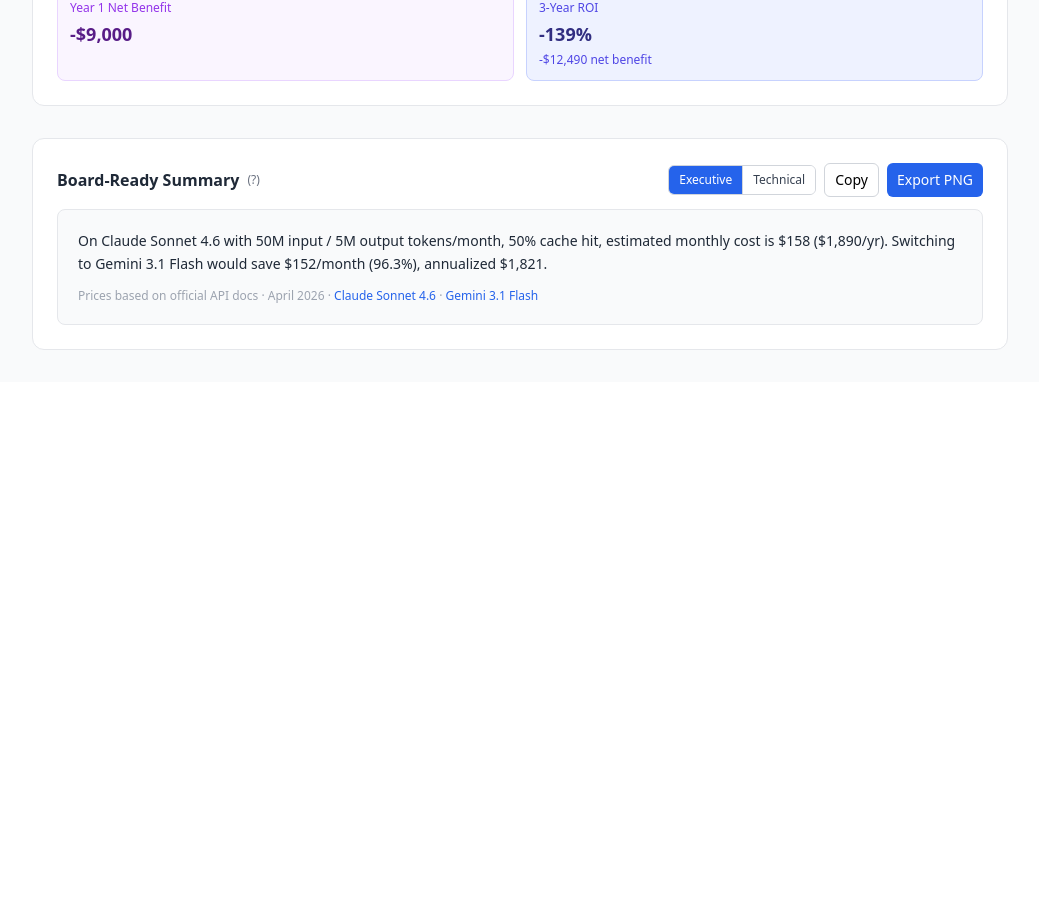
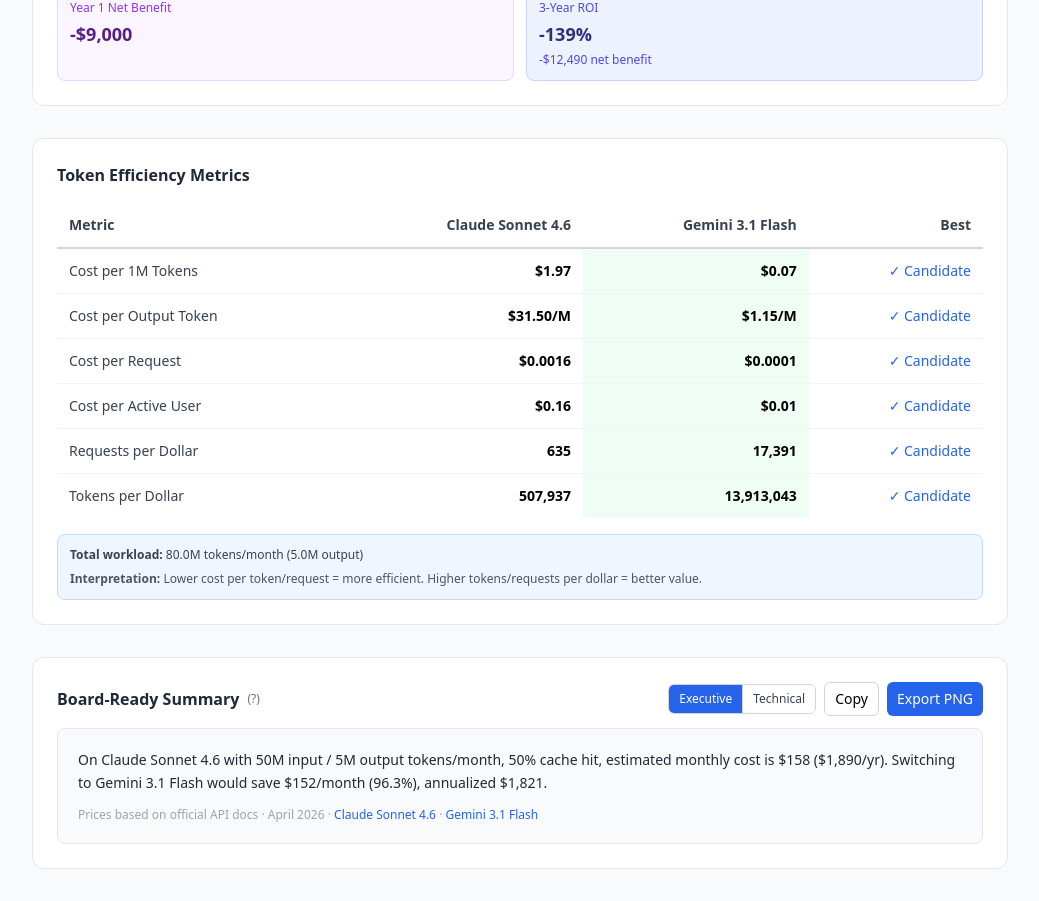
Before and after one commit to tayna99/token_simulator, a React (Vite) app: page / in a window 1280 px wide. Shown: the part 8780-9681 px from the top of the page, without its empty margins (120-1159 px from the left). Before the commit the page ends 9162 px from the top, so only its background shows below. Built offline with nearby package versions, Linux system fonts and the light colour scheme.

Commit message:
feat: token efficiency metrics dashboard with cost per token and per request analysis

```diff
--- a/src/App.tsx
+++ b/src/App.tsx
@@ -21,6 +21,7 @@ import { ModelSearch } from './components/ModelSearch'
 import { ExportAnalysis } from './components/ExportAnalysis'
 import { BudgetAlert } from './components/BudgetAlert'
 import { ROICalculator } from './components/ROICalculator'
+import { TokenEfficiency } from './components/TokenEfficiency'
 import { SummaryCard } from './components/SummaryCard'
 import { RoleSelector } from './components/RoleSelector'
 import { PeriodSelector } from './components/PeriodSelector'
@@ -240,6 +241,8 @@ function App() {
 
         <ROICalculator state={state} />
 
+        <TokenEfficiency state={state} />
+
         <SummaryCard state={state} />
       </main>
     </div>
--- /dev/null
+++ b/src/components/TokenEfficiency/index.tsx
@@ -0,0 +1,169 @@
+import { useMemo } from 'react'
+import { calculateCost } from '../../lib/calculator'
+import type { SimState } from '../../App'
+
+interface Props {
+  state: SimState
+}
+
+export function TokenEfficiency({ state }: Props) {
+  const metrics = useMemo(() => {
+    const current = calculateCost({
+      model: state.currentModel,
+      monthlyInputTokens: state.periodInputTokens,
+      monthlyOutputTokens: state.periodOutputTokens,
+      cacheHitRate: state.cacheHitRate,
+      batchEnabled: state.batchEnabled,
+    })
+
+    const candidate = calculateCost({
+      model: state.candidateModel,
+      monthlyInputTokens: state.periodInputTokens,
+      monthlyOutputTokens: state.periodOutputTokens,
+      cacheHitRate: state.cacheHitRate,
+      batchEnabled: state.batchEnabled,
+    })
+
+    const totalInputTokens = state.periodInputTokens + (state.periodInputTokens * state.cacheHitRate)
+    const totalOutputTokens = state.periodOutputTokens
+    const totalTokens = totalInputTokens + totalOutputTokens
+
+    const currentMetrics = {
+      costPerMToken: (current.monthlyCost / totalTokens) * 1_000_000,
+      costPerOutputToken: current.monthlyCost / Math.max(totalOutputTokens, 1),
+      costPerRequest: current.monthlyCost / Math.max(state.monthlyRequests, 1),
+      costPerUser: current.monthlyCost / Math.max(state.activeUsers, 1),
+      requestsPerDollar: Math.max(state.monthlyRequests, 1) / current.monthlyCost,
+      tokensPerDollar: totalTokens / current.monthlyCost,
+    }
+
+    const candidateMetrics = {
+      costPerMToken: (candidate.monthlyCost / totalTokens) * 1_000_000,
+      costPerOutputToken: candidate.monthlyCost / Math.max(totalOutputTokens, 1),
+      costPerRequest: candidate.monthlyCost / Math.max(state.monthlyRequests, 1),
+      costPerUser: candidate.monthlyCost / Math.max(state.activeUsers, 1),
+      requestsPerDollar: Math.max(state.monthlyRequests, 1) / candidate.monthlyCost,
+      tokensPerDollar: totalTokens / candidate.monthlyCost,
+    }
+
+    return {
+      current: currentMetrics,
+      candidate: candidateMetrics,
+      totalTokens,
+      totalOutputTokens,
+    }
+  }, [state])
+
+  const ComparisonRow = ({ label, current, candidate, format, better }: {
+    label: string
+    current: number
+    candidate: number
+    format: (v: number) => string
+    better: 'higher' | 'lower'
+  }) => {
+    const currentIsBetter = better === 'lower' ? current < candidate : current > candidate
+    return (
+      <tr className="border-t border-gray-100">
+        <td className="py-3 px-3 text-sm font-medium text-gray-700">{label}</td>
+        <td className={`py-3 px-3 text-right font-semibold ${currentIsBetter ? 'bg-green-50' : ''}`}>
+          {format(current)}
+        </td>
+        <td className={`py-3 px-3 text-right font-semibold ${!currentIsBetter && candidate !== 0 ? 'bg-green-50' : ''}`}>
+          {format(candidate)}
+        </td>
+        <td className="py-3 px-3 text-right text-sm">
+          {currentIsBetter ? (
+            <span className="text-green-600">✓ Current</span>
+          ) : (
+            <span className="text-blue-600">✓ Candidate</span>
+          )}
+        </td>
+      </tr>
+    )
+  }
+
+  return (
+    <section className="bg-white rounded-xl border border-gray-200 p-4 md:p-6">
+      <h2 className="text-sm md:text-base font-semibold text-gray-800 mb-4">
+        Token Efficiency Metrics
+      </h2>
+
+      <div className="overflow-x-auto mb-4">
+        <table className="w-full text-sm">
+          <thead>
+            <tr className="border-b-2 border-gray-300">
+              <th className="text-left py-3 px-3 font-semibold text-gray-700">Metric</th>
+              <th className="text-right py-3 px-3 font-semibold text-gray-700">
+                {state.currentModel.name}
+              </th>
+              <th className="text-right py-3 px-3 font-semibold text-gray-700">
+                {state.candidateModel.name}
+              </th>
+              <th className="text-right py-3 px-3 font-semibold text-gray-700">Best</th>
+            </tr>
+          </thead>
+          <tbody>
+            <ComparisonRow
+              label="Cost per 1M Tokens"
+              current={metrics.current.costPerMToken}
+              candidate={metrics.candidate.costPerMToken}
+              format={v => `$${v.toFixed(2)}`}
+              better="lower"
+            />
+            <ComparisonRow
+              label="Cost per Output Token"
+              current={metrics.current.costPerOutputToken}
+              candidate={metrics.candidate.costPerOutputToken}
+              format={v => `$${(v * 1_000_000).toFixed(2)}/M`}
+              better="lower"
+            />
+            {state.monthlyRequests > 0 && (
+              <ComparisonRow
+                label="Cost per Request"
+                current={metrics.current.costPerRequest}
+                candidate={metrics.candidate.costPerRequest}
+                format={v => `$${v.toFixed(4)}`}
+                better="lower"
+              />
+            )}
+            {state.activeUsers > 0 && (
+              <ComparisonRow
+                label="Cost per Active User"
+                current={metrics.current.costPerUser}
+                candidate={metrics.candidate.costPerUser}
+                format={v => `$${v.toFixed(2)}`}
+                better="lower"
+              />
+            )}
+            {state.monthlyRequests > 0 && (
+              <ComparisonRow
+                label="Requests per Dollar"
+                current={metrics.current.requestsPerDollar}
+                candidate={metrics.candidate.requestsPerDollar}
+                format={v => `${Math.round(v).toLocaleString()}`}
+                better="higher"
+              />
+            )}
+            <ComparisonRow
+              label="Tokens per Dollar"
+              current={metrics.current.tokensPerDollar}
+              candidate={metrics.candidate.tokensPerDollar}
+              format={v => `${Math.round(v).toLocaleString()}`}
+              better="higher"
+            />
+          </tbody>
+        </table>
+      </div>
+
+      <div className="bg-blue-50 border border-blue-200 rounded-lg p-3">
+        <p className="text-xs text-gray-700 mb-2">
+          <strong>Total workload:</strong> {(metrics.totalTokens / 1_000_000).toFixed(1)}M tokens/month
+          ({(metrics.totalOutputTokens / 1_000_000).toFixed(1)}M output)
+        </p>
+        <p className="text-xs text-gray-600">
+          <strong>Interpretation:</strong> Lower cost per token/request = more efficient. Higher tokens/requests per dollar = better value.
+        </p>
+      </div>
+    </section>
+  )
+}
```
